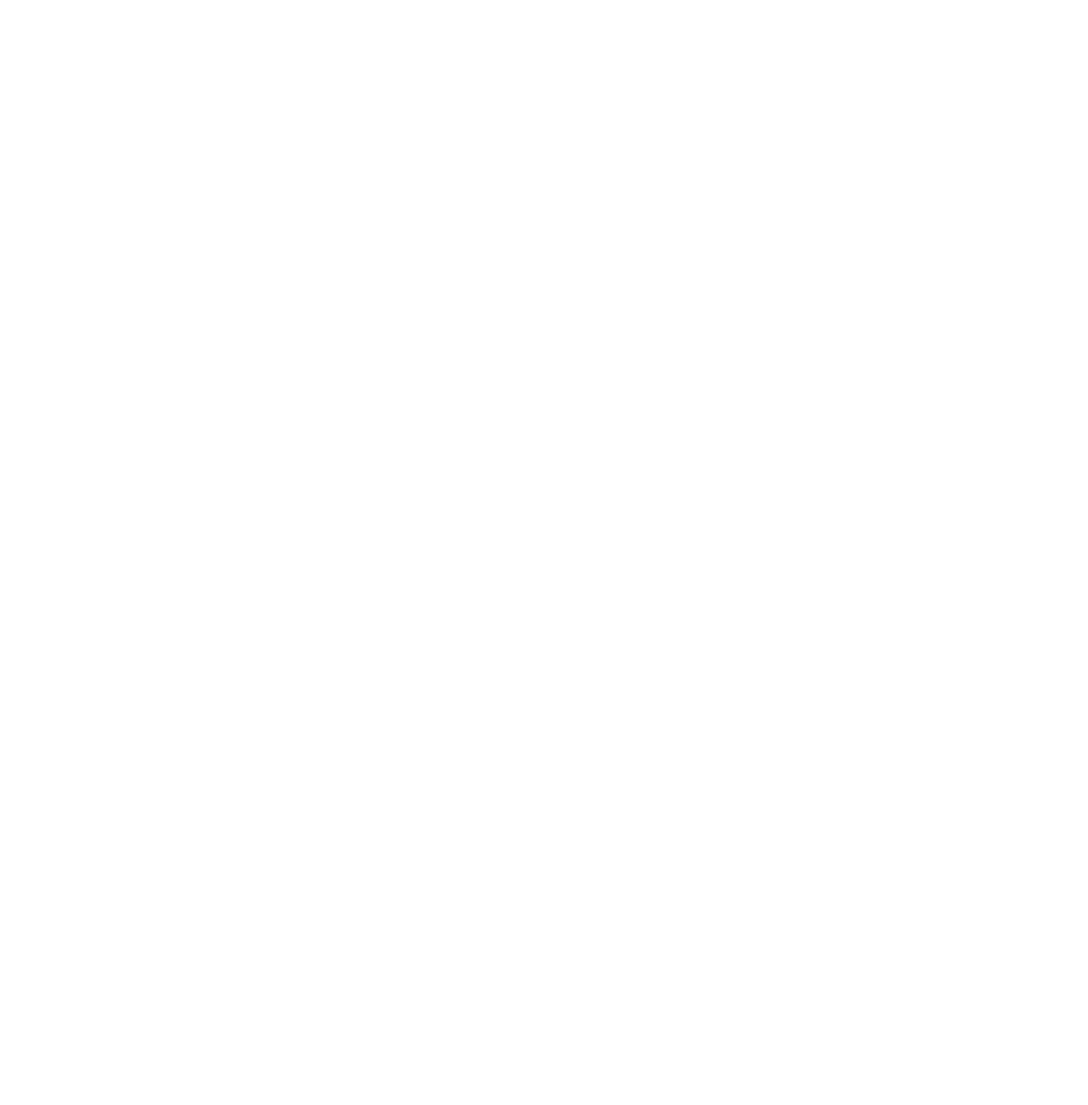
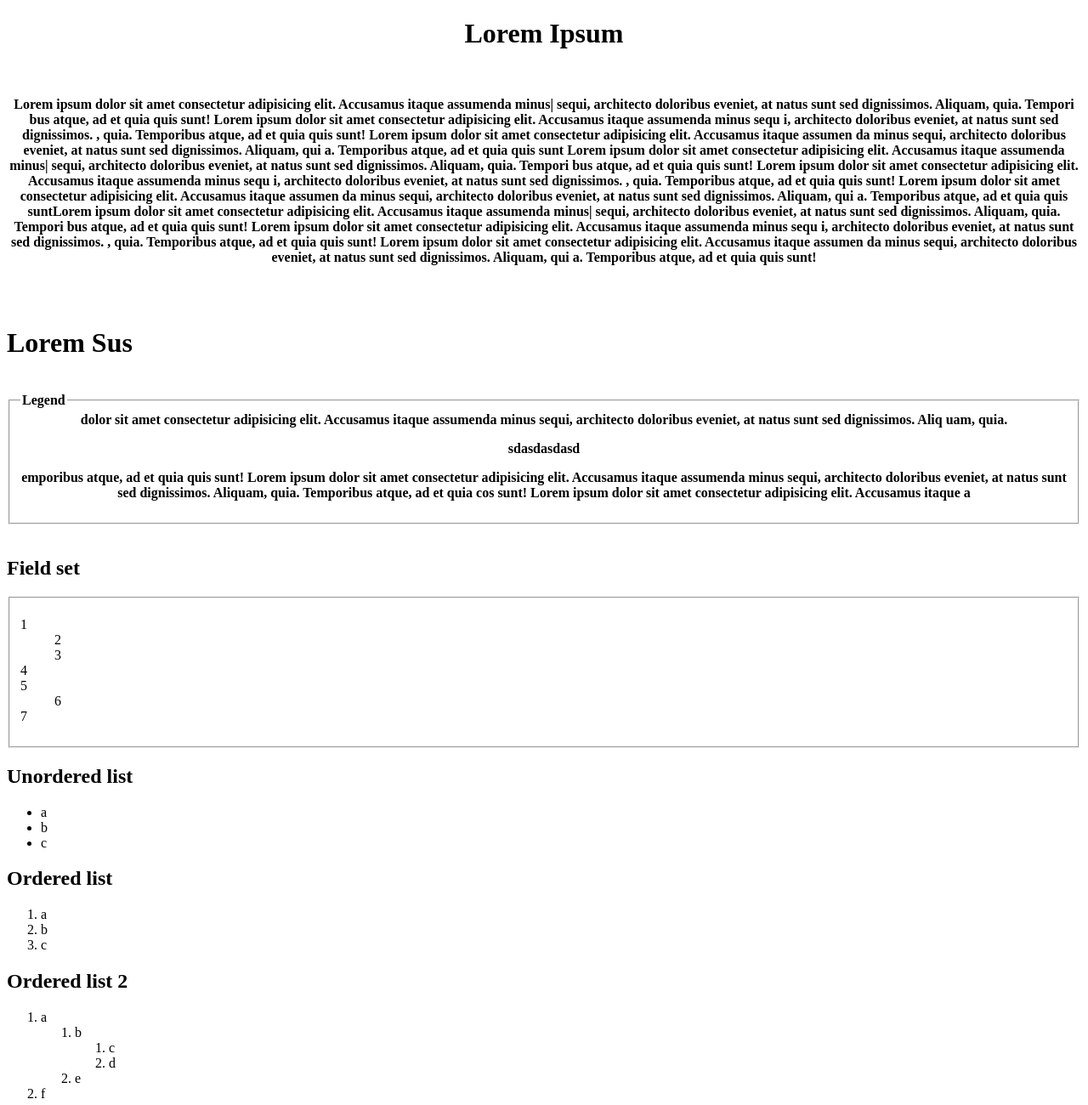
Before and after one commit to lekcje-poggers20/exyy-strona, a plain HTML site: page index.html in a window 1280 px wide. Shown: the whole page at 85% size. Before the commit the page ends 800 px from the top, so only its background shows below. Drawn offline with Linux system fonts and the light colour scheme.

Commit message:
Cale zadanie

```diff
--- a/index.html
+++ b/index.html
@@ -1,12 +1,116 @@
 <!DOCTYPE html>
 <html lang="en">
+
 <head>
     <meta charset="UTF-8">
     <meta http-equiv="X-UA-Compatible" content="IE=edge">
     <meta name="viewport" content="width=device-width, initial-scale=1.0">
     <title>Document</title>
+
 </head>
+
 <body>
 
+    <h1>
+        <center>Lorem Ipsum</center>
+    </h1>
+    <div>
+        <b>
+            <strong>
+                <br />
+                <center>
+                    <p>Lorem ipsum dolor sit amet consectetur adipisicing elit. Accusamus itaque assumenda minus|
+                        sequi, architecto doloribus eveniet, at natus sunt sed dignissimos. Aliquam, quia. Tempori
+                        bus atque, ad et quia quis sunt!
+                        Lorem ipsum dolor sit amet consectetur adipisicing elit. Accusamus itaque assumenda minus
+                        sequ
+                        i, architecto doloribus eveniet, at natus sunt sed dignissimos.
+                        , quia. Temporibus atque, ad et quia quis sunt!
+                        Lorem ipsum dolor sit amet consectetur adipisicing elit. Accusamus itaque assumen
+                        da minus sequi, architecto doloribus eveniet, at natus sunt sed dignissimos. Aliquam, qui
+                        a. Temporibus atque, ad et quia quis sunt
+                        Lorem ipsum dolor sit amet consectetur adipisicing elit. Accusamus itaque assumenda minus|
+                        sequi, architecto doloribus eveniet, at natus sunt sed dignissimos. Aliquam, quia. Tempori
+                        bus atque, ad et quia quis sunt!
+                        Lorem ipsum dolor sit amet consectetur adipisicing elit. Accusamus itaque assumenda minus
+                        sequ
+                        i, architecto doloribus eveniet, at natus sunt sed dignissimos.
+                        , quia. Temporibus atque, ad et quia quis sunt!
+                        Lorem ipsum dolor sit amet consectetur adipisicing elit. Accusamus itaque assumen
+                        da minus sequi, architecto doloribus eveniet, at natus sunt sed dignissimos. Aliquam, qui
+                        a. Temporibus atque, ad et quia quis suntLorem ipsum dolor sit amet consectetur adipisicing elit. Accusamus itaque assumenda minus|
+                        sequi, architecto doloribus eveniet, at natus sunt sed dignissimos. Aliquam, quia. Tempori
+                        bus atque, ad et quia quis sunt!
+                        Lorem ipsum dolor sit amet consectetur adipisicing elit. Accusamus itaque assumenda minus
+                        sequ
+                        i, architecto doloribus eveniet, at natus sunt sed dignissimos.
+                        , quia. Temporibus atque, ad et quia quis sunt!
+                        Lorem ipsum dolor sit amet consectetur adipisicing elit. Accusamus itaque assumen
+                        da minus sequi, architecto doloribus eveniet, at natus sunt sed dignissimos. Aliquam, qui
+                        a. Temporibus atque, ad et quia quis sunt!<br><br>
+                </center>
+                <br />
+                <h1>Lorem Sus</h1>
+                <br />
+                <fieldset>
+                    <legend>Legend</legend>
+                    <center>dolor sit amet consectetur adipisicing elit. Accusamus itaque assumenda
+                        minus sequi, architecto doloribus eveniet, at natus sunt sed dignissimos. Aliq
+                        uam, quia. <dl>sdasdasdasd</dl>emporibus atque, ad et quia quis sunt!
+                        Lorem ipsum dolor sit amet consectetur adipisicing elit. Accusamus itaque assumenda
+                        minus sequi, architecto doloribus eveniet, at natus sunt sed dignissimos.
+                        Aliquam, quia. Temporibus atque, ad et quia cos sunt!
+                        Lorem ipsum dolor sit amet consectetur adipisicing elit. Accusamus  itaque a</p>
+                    </center>
+                </fieldset>
+                <br />
+            </strong>
+        </b>
+
+        <h2>Field set</h2>
+        <fieldset>
+            <dl>
+                <dt>1</dt>
+                <dd>2</dd>
+                <dd>3</dd>
+                <dt>4</dt>
+                <dt>5</dt>
+                <dd>6</dd>
+                <dt>7</dt>
+            </dl>
+        </fieldset>
+
+        <h2>Unordered list</h2>
+        <ul type="name">
+            <li>a</li>
+            <li>b</li>
+            <li>c</li>
+        </ul>
+
+        <h2>Ordered list</h2>
+        <ol type="1" start="1">
+            <li>a</li>
+            <li>b</li>
+            <li>c</li>
+        </ol>
+
+        <h2>Ordered list 2</h2>
+        <ol>
+            <li>a
+                <ol>
+                    <li>b
+                        <ol>
+                            <li>c</li>
+                            <li>d</li>
+                        </ol>
+                    </li>
+                    <li>e</li>
+                </ol>
+            </li>
+            <li>f</li>
+        </ol>
+
+    </div>
 </body>
+
 </html>
```
